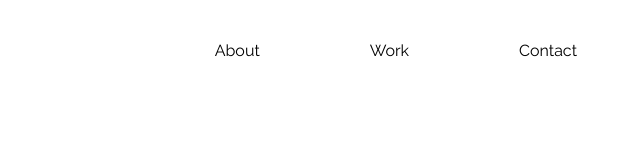
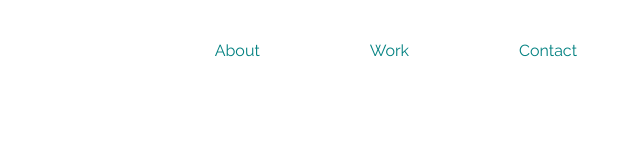
Before and after one commit to utsab/portfolio_project, a plain HTML site: page index.html in a window 1280 px wide. Shown: the whole page, without its empty margins (640-1280 px from the left). Drawn offline with Linux system fonts and the light colour scheme.

Commit message:
Polished the navigation menu

```diff
--- a/index.html
+++ b/index.html
@@ -10,13 +10,13 @@
             <nav>
                 <ul>
                     <li>
-                        About
+                        <a href="#">About</a>
                     </li>
                     <li>
-                        Work
+                        <a href="#">Work</a>
                     </li>
                     <li>
-                        Contact
+                       <a href="#"> Contact </a>
                     </li>
                 </ul>
             </nav>
--- a/style.css
+++ b/style.css
@@ -12,3 +12,8 @@ ul {
 li {
     margin: 25px 55px 15px 55px;
 }
+
+nav ul li a {
+    text-decoration: none;
+    color: #008080;
+}
```
